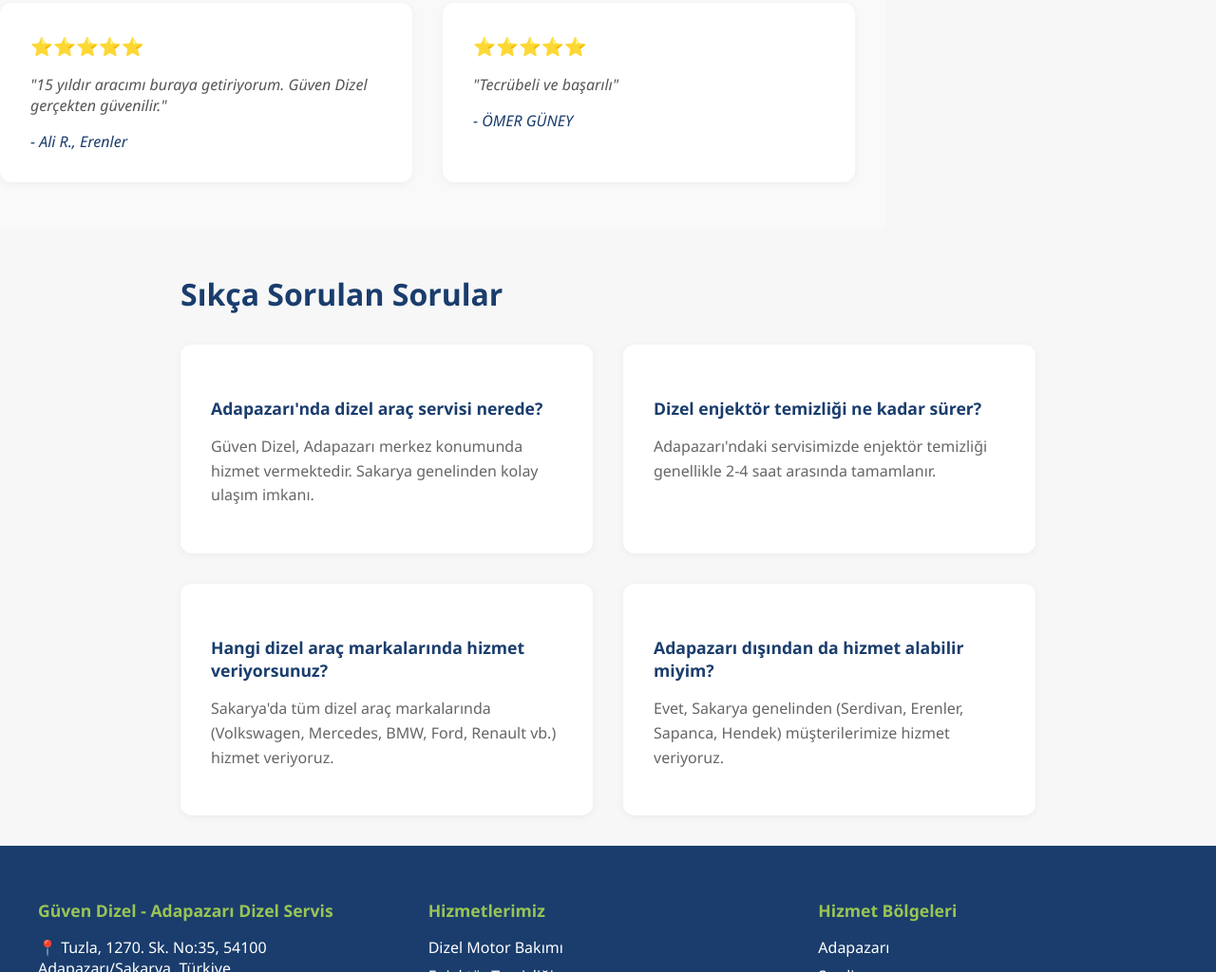
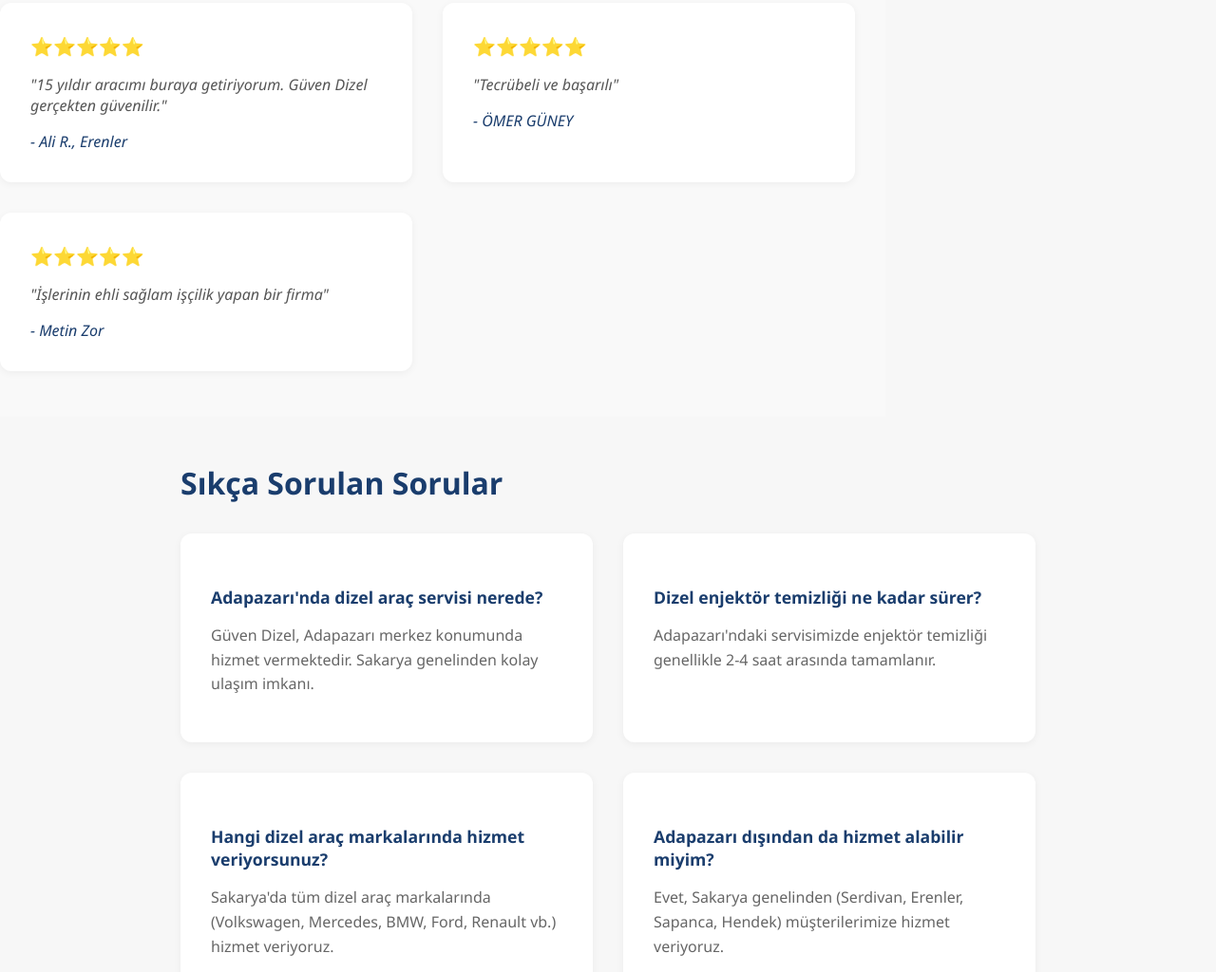
Before and after one commit to RehaDiscioglu/guvendizelcom, a website: page index.html in a window 1280 px wide. Shown: the part 2977-4001 px from the top of the page at 95% size. Drawn offline with Linux system fonts and the light colour scheme.

Commit message:
Add Metin Zor review to website

```diff
--- a/index.html
+++ b/index.html
@@ -332,6 +332,11 @@
           <p>"Tecrübeli ve başarılı"</p>
           <cite>- ÖMER GÜNEY</cite>
         </div>
+        <div class="review-card">
+          <div class="stars">⭐⭐⭐⭐⭐</div>
+          <p>"İşlerinin ehli sağlam işçilik yapan bir firma"</p>
+          <cite>- Metin Zor</cite>
+        </div>
       </div>
     </section>
 
```
